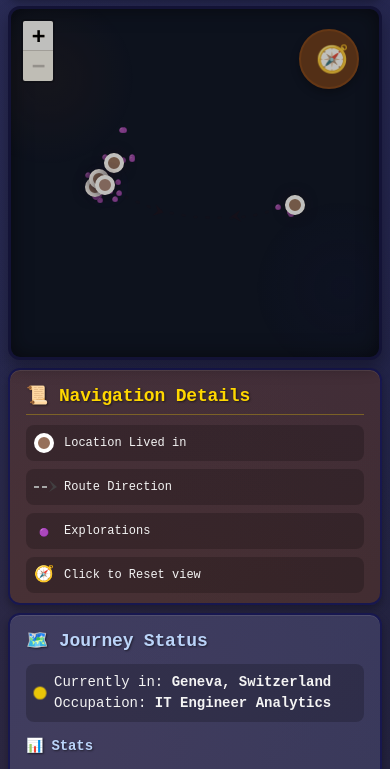
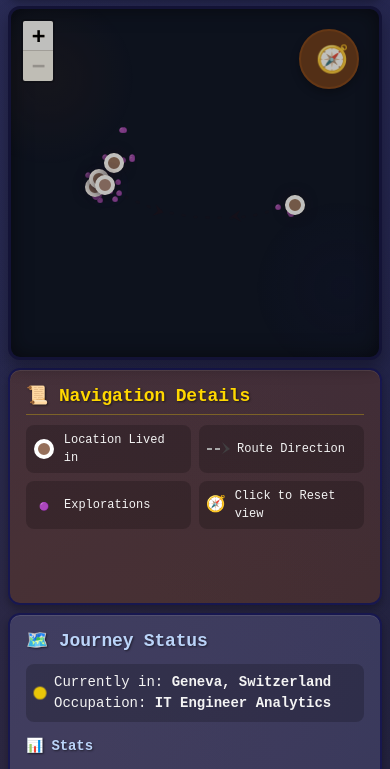
Before and after one commit to hugotorche/log-pose, a website: page public/index.html in a window 390 px wide. Shown: the part 75-844 px from the top of the page. Drawn offline with nearby package versions, Linux system fonts and the light colour scheme.

Commit message:
test grid display legend

```diff
--- a/public/style.css
+++ b/public/style.css
@@ -1246,9 +1246,11 @@
     }
 
     .legend-items {
-        display: flex;
+        /*display: flex;*/
         flex-direction: column;
         gap: var(--space-8);
+        display: grid;
+        grid-template-columns: repeat(2, 1fr);
     }
 
   }
```
